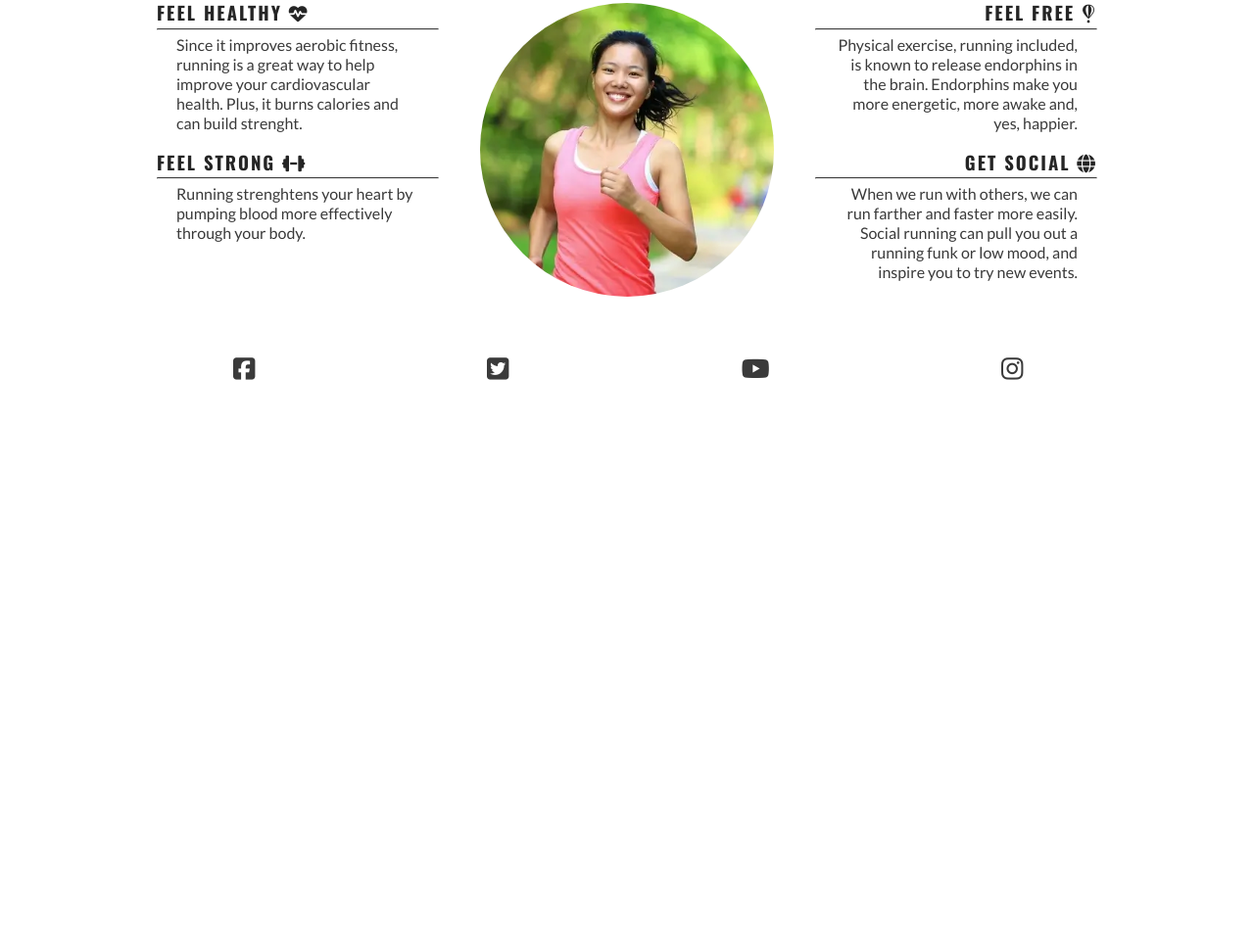
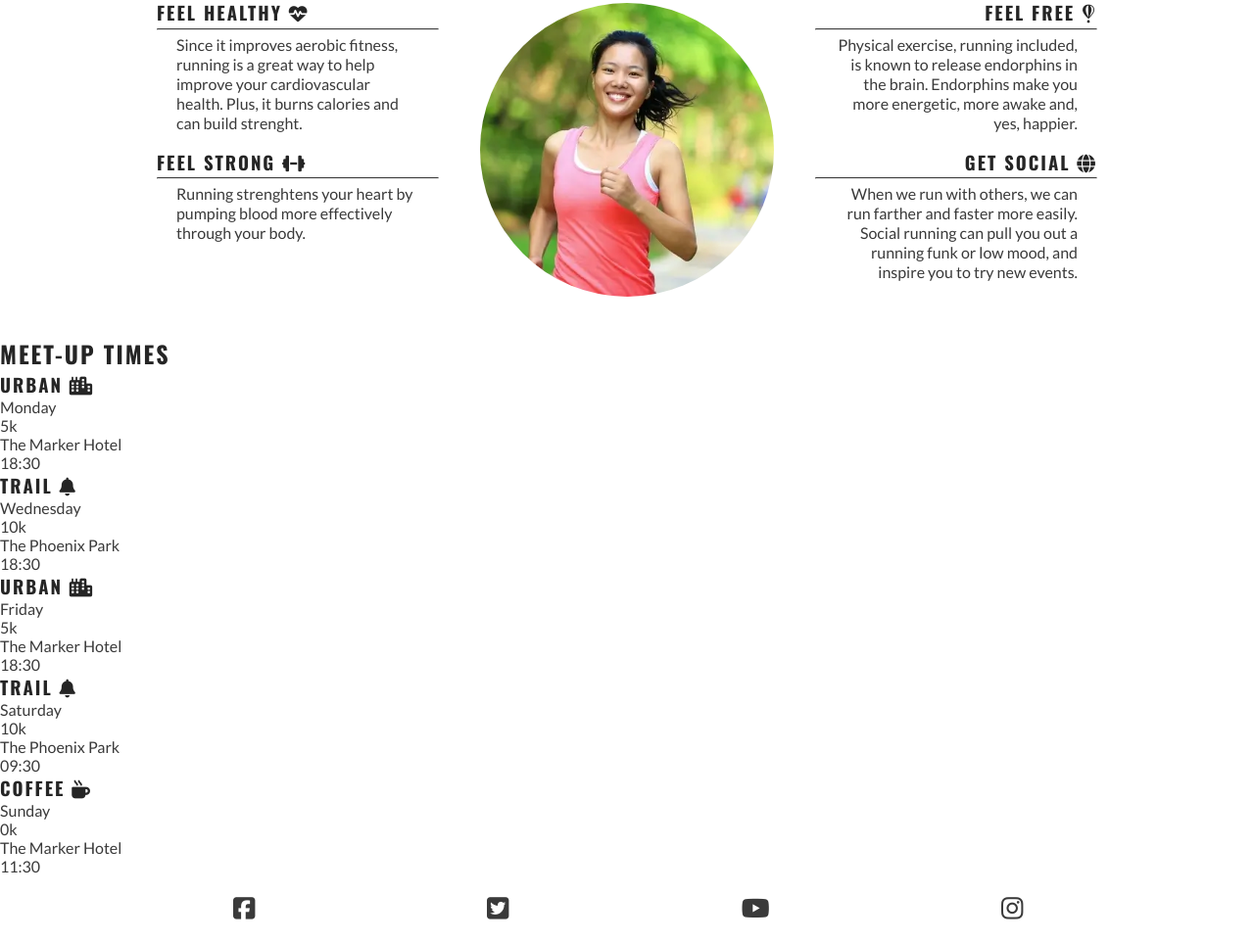
Before and after one commit to DianaStrahilova/Love-Running, a plain HTML site: page index.html in a window 1280 px wide. Shown: the part 782-1744 px from the top of the page at 98% size. Before the commit the page ends 1193 px from the top, so only its background shows below. Drawn offline with nearby package versions, Linux system fonts and the light colour scheme.

Commit message:
Add meetups section

```diff
--- a/index.html
+++ b/index.html
@@ -81,6 +81,48 @@
                 </div>
             </div>
         </section>
+
+        <!-- Meetup times section -->
+        <section id="meetups">
+            <h2>Meet-up Times</h2>
+            <div id="times">
+                <div>
+                    <h3>URBAN <i class="fa-solid fa-city"></i></h3>
+                    <p>Monday</p>
+                    <p>5k</p>
+                    <p>The Marker Hotel</p>
+                    <p>18:30</p>
+                </div>
+                <div>
+                    <h3>TRAIL <i class="fa-solid fa-bell"></i></h3>
+                    <p>Wednesday</p>
+                    <p>10k</p>
+                    <p>The Phoenix Park</p>
+                    <p>18:30</p>
+                </div>
+                <div>
+                    <h3>URBAN <i class="fa-solid fa-city"></i></h3>
+                    <p>Friday</p>
+                    <p>5k</p>
+                    <p>The Marker Hotel</p>
+                    <p>18:30</p>
+                </div>
+                <div>
+                    <h3>TRAIL <i class="fa-solid fa-bell"></i></h3>
+                    <p>Saturday</p>
+                    <p>10k</p>
+                    <p>The Phoenix Park</p>
+                    <p>09:30</p>
+                </div>
+                <div>
+                    <h3>COFFEE <i class="fa-solid fa-mug-hot"></i></h3>
+                    <p>Sunday</p>
+                    <p>0k</p>
+                    <p>The Marker Hotel</p>
+                    <p>11:30</p>
+                </div>
+            </div>
+        </section>
     </main>
 
     <!-- Footer -->
```
